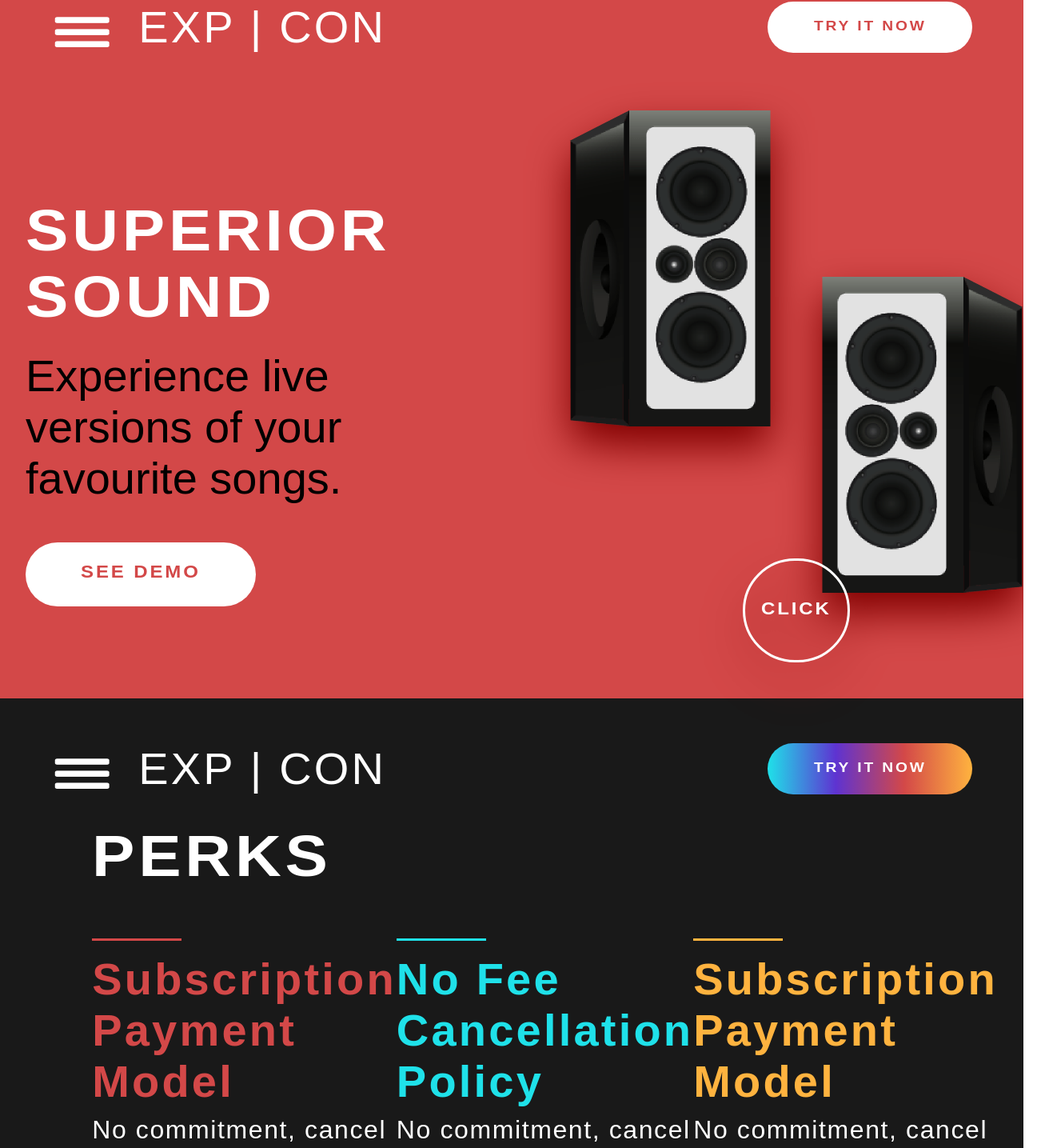
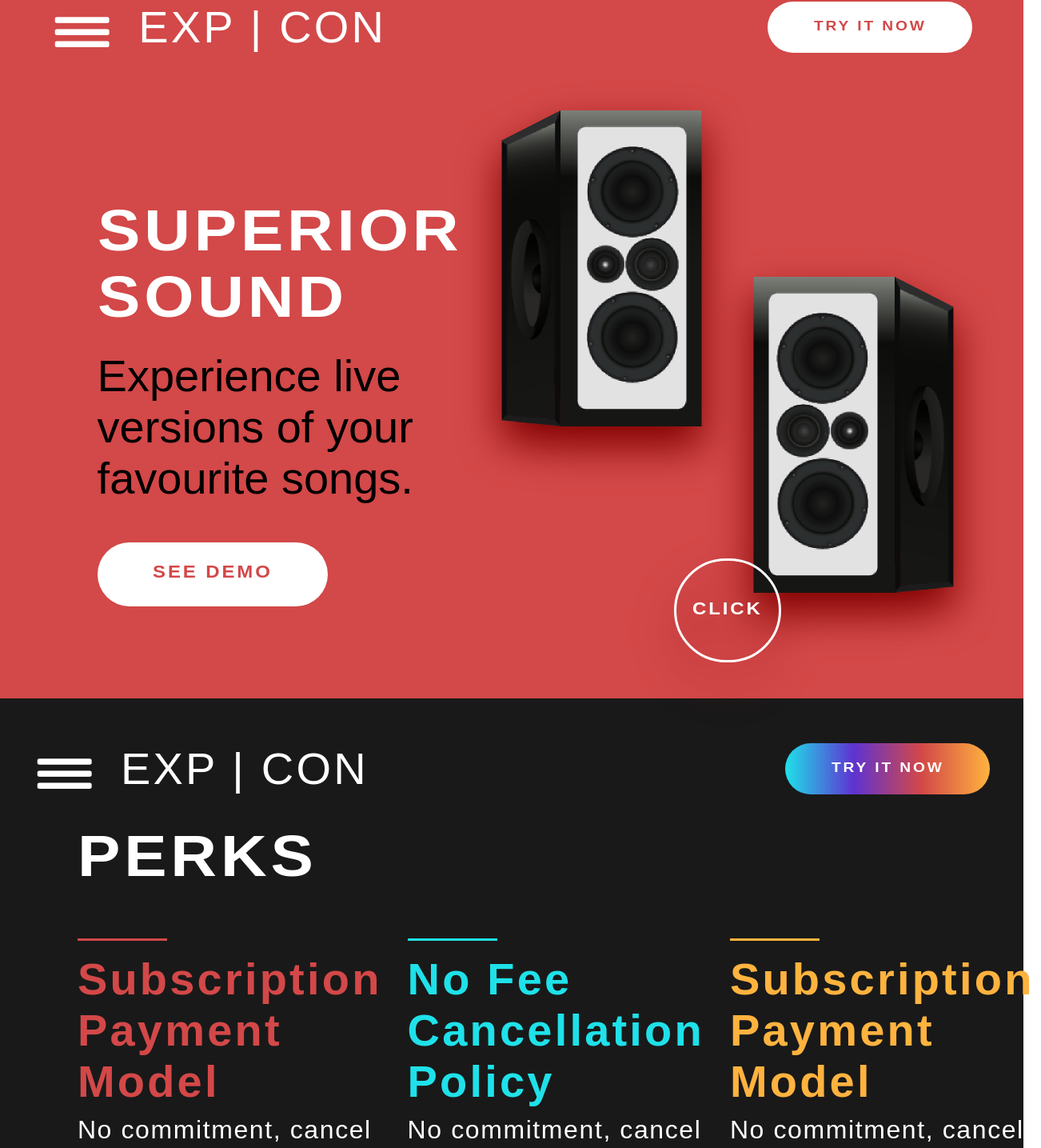
Before and after one commit to ahhreggi/exp-con, a React (Create React App) app: page / in a window 1280 px wide. Shown: the part 854-2289 px from the top of the page at 80% size, 1302 px wide, since content can reach past the window. Built offline with nearby package versions, Linux system fonts and the light colour scheme; a web font is replaced by a local one.

Commit message:
Add PerkItem spacing

```diff
--- a/src/components/sections/Perks/index.scss
+++ b/src/components/sections/Perks/index.scss
@@ -39,5 +39,6 @@
       border-bottom: 0.2rem solid;
       margin-bottom: 1rem;
     }
+    margin-right: 2rem;
   }
 }
--- a/src/components/sections/Red/index.scss
+++ b/src/components/sections/Red/index.scss
@@ -9,6 +9,8 @@
   background-color: $red;
   main {
     @include flex-center;
+    justify-content: space-between;
+    width: 86%;
     margin-top: 3rem;
     h1 {
       color: $white;
@@ -26,7 +28,7 @@
     margin-left: 2rem;
   }
   section.right {
-    margin-left: 10rem;
+    margin-left: 3rem;
     padding-bottom: 8rem;
     @include flex-center;
     align-items: flex-start;
```
